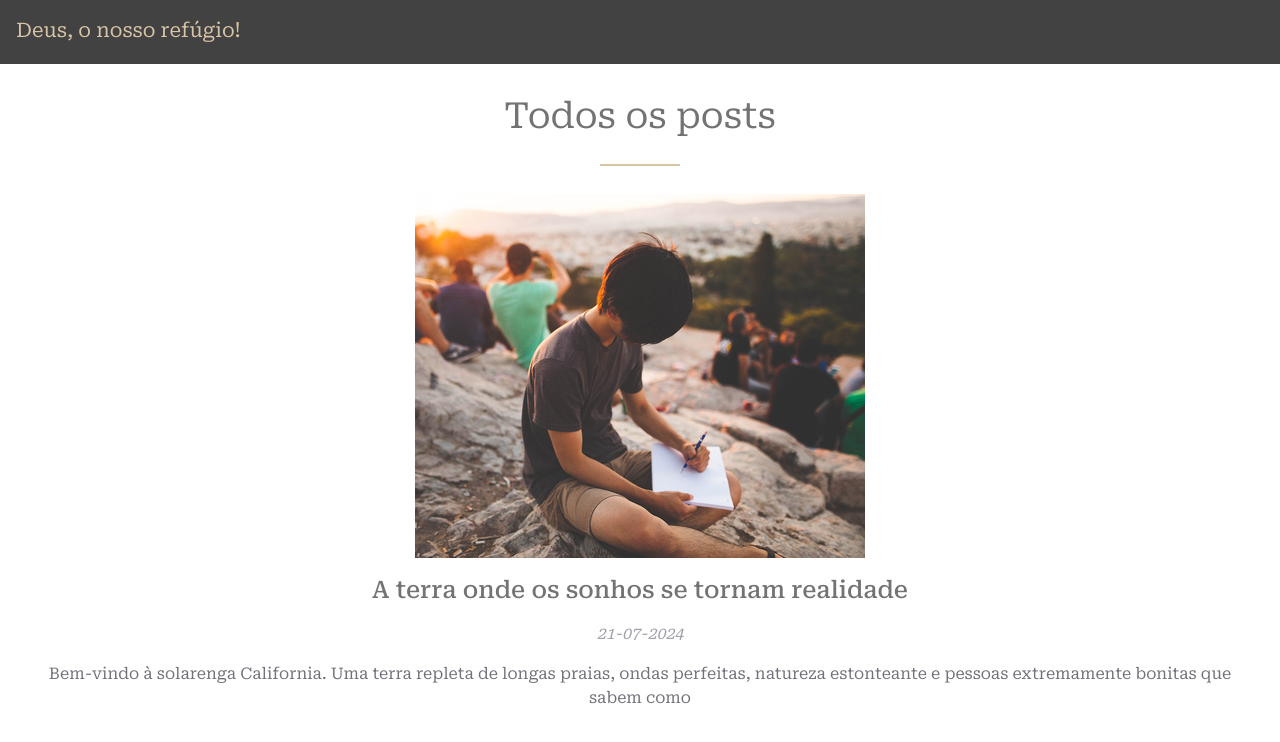
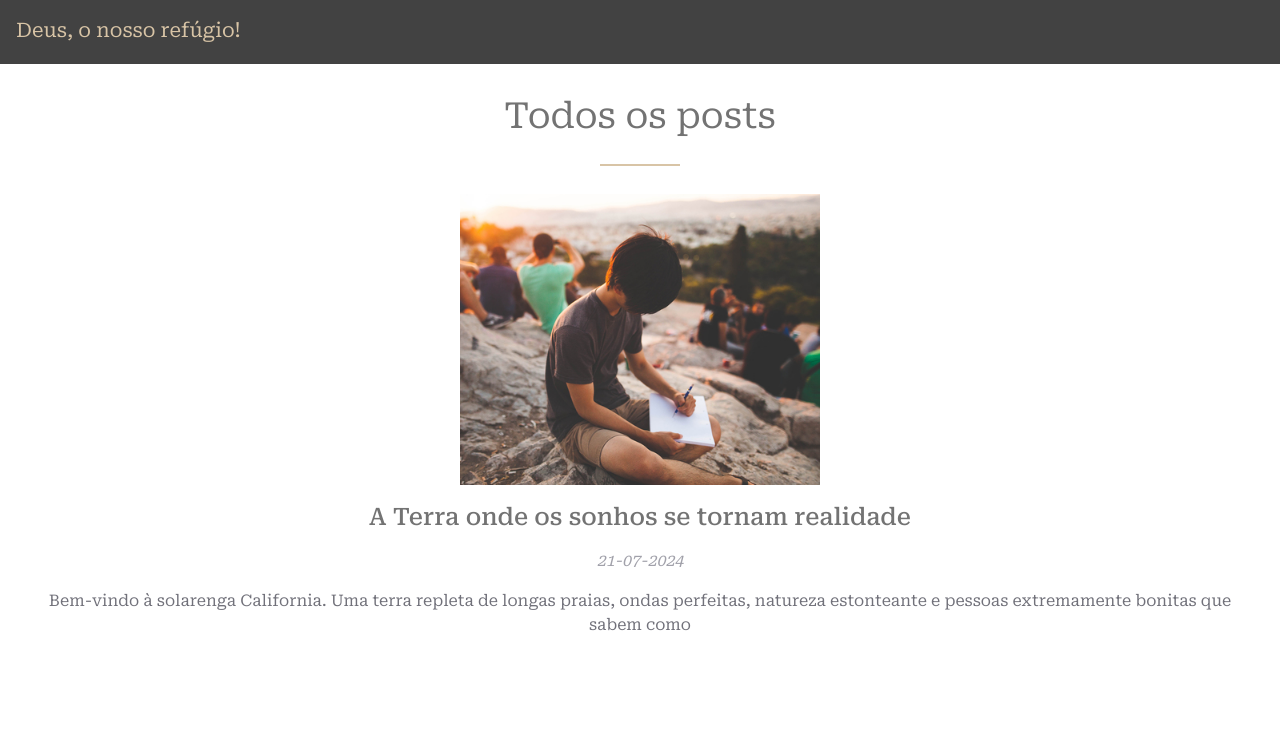
Before and after one commit to ribeiro-henrique/blog, a Next.js app: page / in a window 1280 px wide. Shown: the top 742 px of the page. Built offline with nearby package versions, Linux system fonts and the light colour scheme.

Commit message:
add props type to cardpost

```diff
--- a/app/page.tsx
+++ b/app/page.tsx
@@ -1,6 +1,6 @@
 import clsx from "clsx";
 import Menino from "@/public/assets/img/menino.jpg";
-import Image from "next/image";
+import CardPost from "@/components/cardpost/cardpost";
 
 export default function Home() {
   return (
@@ -19,40 +19,15 @@ export default function Home() {
       >
         <div className={clsx("h-0.5 w-20", "bg-[#d8c4a6]")} />
       </div>
-      <div
-        className={clsx(
-          "w-full",
-          "flex flex-col items-center justify-center",
-          "px-1",
-          "gap-4"
-        )}
-      >
-        <Image src={Menino} alt="menino lendo" />
-        <div
-          className={clsx(
-            "w-full",
-            "text-balance",
-            "flex justify-center items-center"
-          )}
-        >
-          <h1
-            className={clsx(
-              "text-2xl",
-              "text-neutral-500",
-              "text-center",
-              "font-medium"
-            )}
-          >
-            A terra onde os sonhos se tornam realidade
-          </h1>
-        </div>
-        <span className={clsx("text-zinc-400", "italic")}>21-07-2024</span>
-        <p className={clsx("text-zinc-500", "text-center")}>
-          Bem-vindo à solarenga California. Uma terra repleta de longas praias,
-          ondas perfeitas, natureza estonteante e pessoas extremamente bonitas
-          que sabem como
-        </p>
-      </div>
+      <CardPost
+        img={Menino}
+        alt="menino lendo"
+        title="A Terra onde os sonhos se tornam realidade"
+        dataPost="21-07-2024"
+        description="Bem-vindo à solarenga California. Uma terra repleta de longas praias,
+        ondas perfeitas, natureza estonteante e pessoas extremamente bonitas que
+        sabem como"
+      />
     </div>
   );
 }
--- /dev/null
+++ b/components/cardpost/cardpost.tsx
@@ -0,0 +1,52 @@
+import clsx from "clsx";
+import Image, { StaticImageData } from "next/image";
+
+type Props = {
+  img: StaticImageData;
+  alt: string;
+  title: string;
+  dataPost: string;
+  description: string;
+};
+
+export default function CardPost({
+  img,
+  alt,
+  title,
+  dataPost,
+  description,
+}: Props) {
+  return (
+    <div
+      className={clsx(
+        "w-full",
+        "flex flex-col items-center justify-center",
+        "px-1",
+        "gap-4"
+      )}
+    >
+      <Image src={img} alt={alt} width={360} height={290} />
+      <div
+        className={clsx(
+          "w-full",
+          "text-balance",
+          "flex justify-center items-center"
+        )}
+      >
+        <h1
+          className={clsx(
+            "text-2xl",
+            "text-neutral-500",
+            "text-center",
+            "font-medium",
+            "cursor-pointer"
+          )}
+        >
+          {title}
+        </h1>
+      </div>
+      <span className={clsx("text-zinc-400", "italic")}>{dataPost}</span>
+      <p className={clsx("text-zinc-500", "text-center")}>{description}</p>
+    </div>
+  );
+}
```
